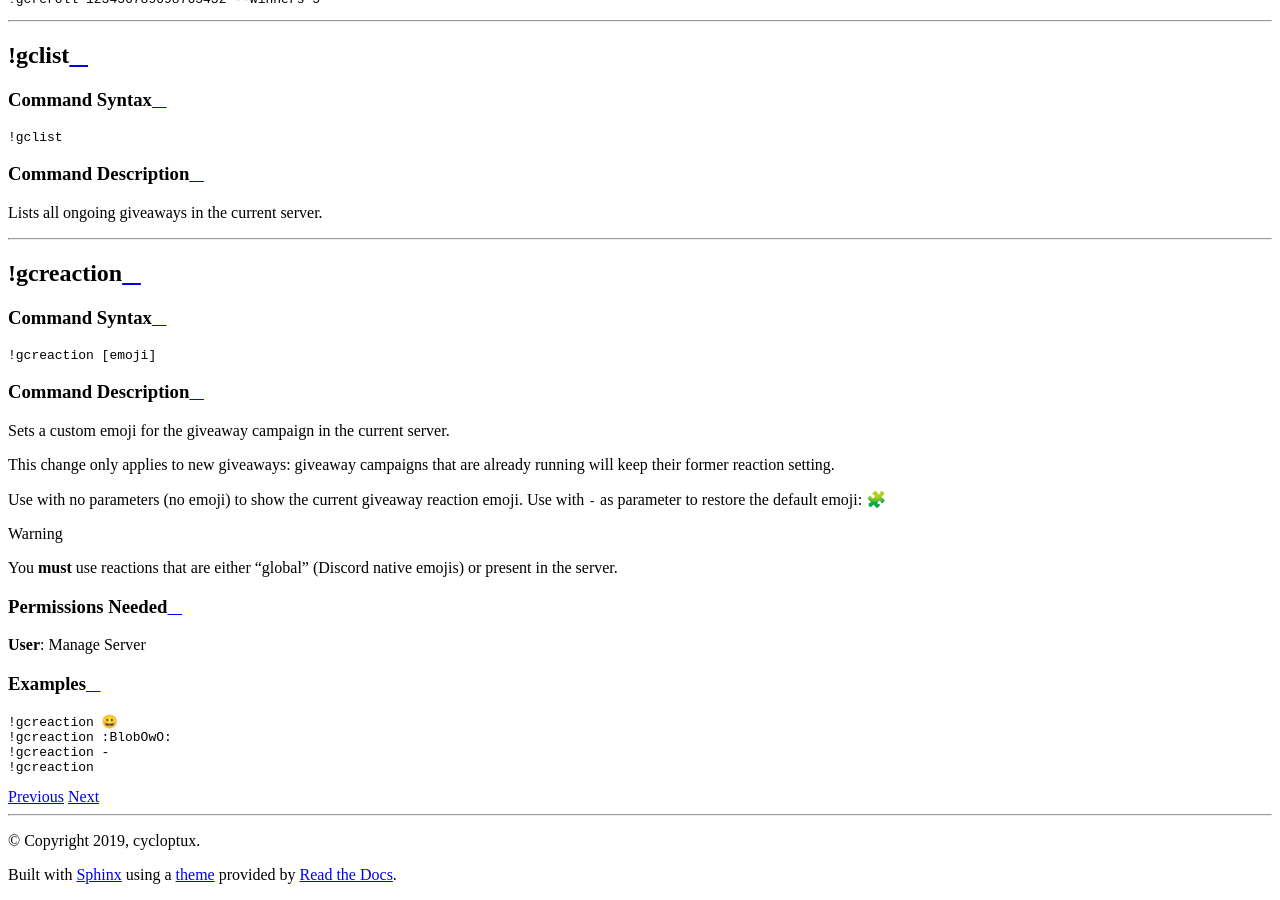
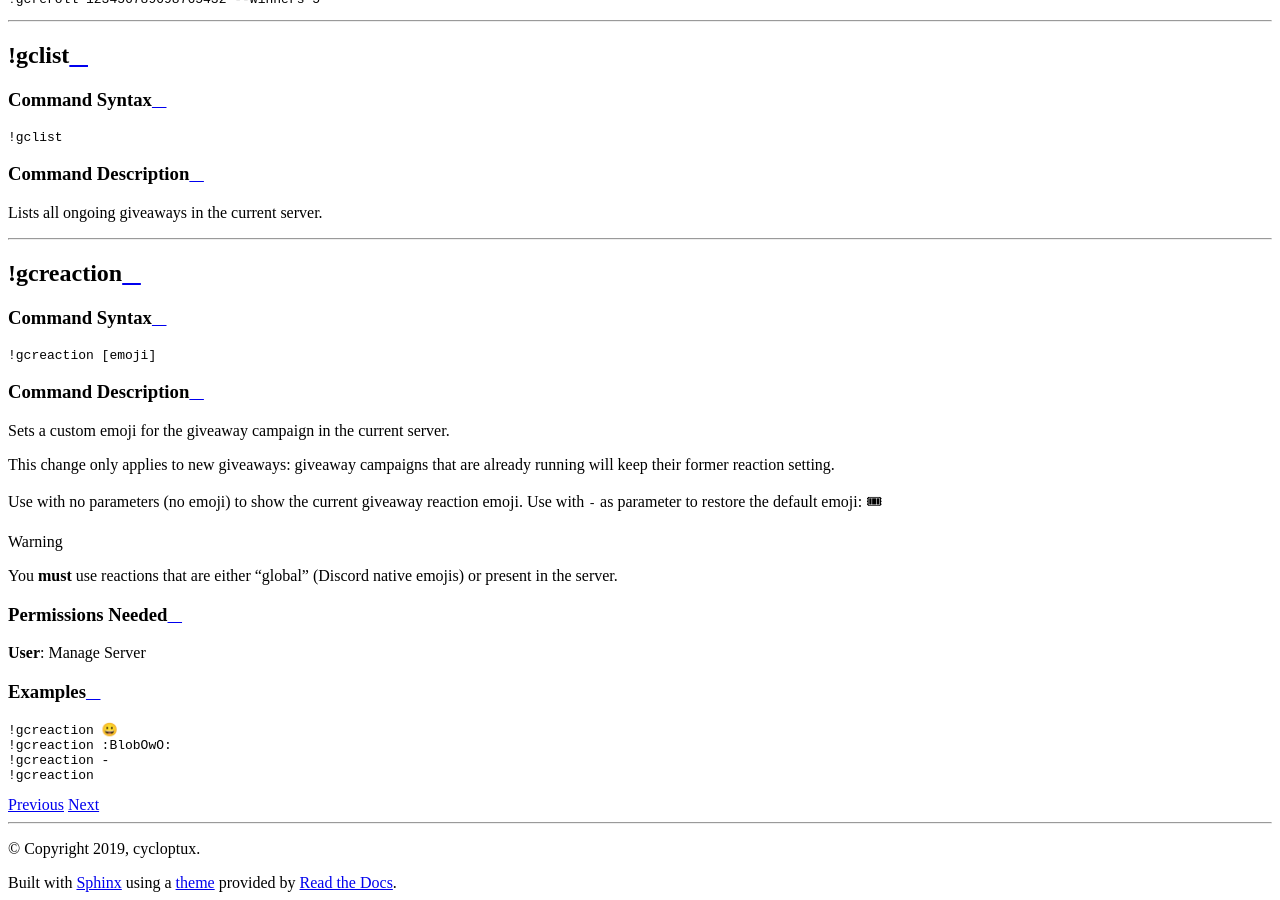
Before and after one commit to cycloptux/GiselleBot-Documentation, a Sphinx documentation site: the page built from docs/source/fun_and_games/giveaway.rst, in a window 1280 px wide and 900 px high, scrolled down 3488 px. Built offline with Sphinx 7.4.7 and the Read the Docs theme 2.0.0, drawn with Linux system fonts in a browser that asks for light colours.

```diff
--- a/docs/source/fun_and_games/giveaway.rst
+++ b/docs/source/fun_and_games/giveaway.rst
@@ -144,7 +144,7 @@ Sets a custom emoji for the giveaway campaign in the current server.
 
 This change only applies to new giveaways: giveaway campaigns that are already running will keep their former reaction setting.
 
-Use with no parameters (no emoji) to show the current giveaway reaction emoji. Use with ``-`` as parameter to restore the default emoji: 🧩
+Use with no parameters (no emoji) to show the current giveaway reaction emoji. Use with ``-`` as parameter to restore the default emoji: 🎟
 
 .. warning::
     You **must** use reactions that are either "global" (Discord native emojis) or present in the server.
```
